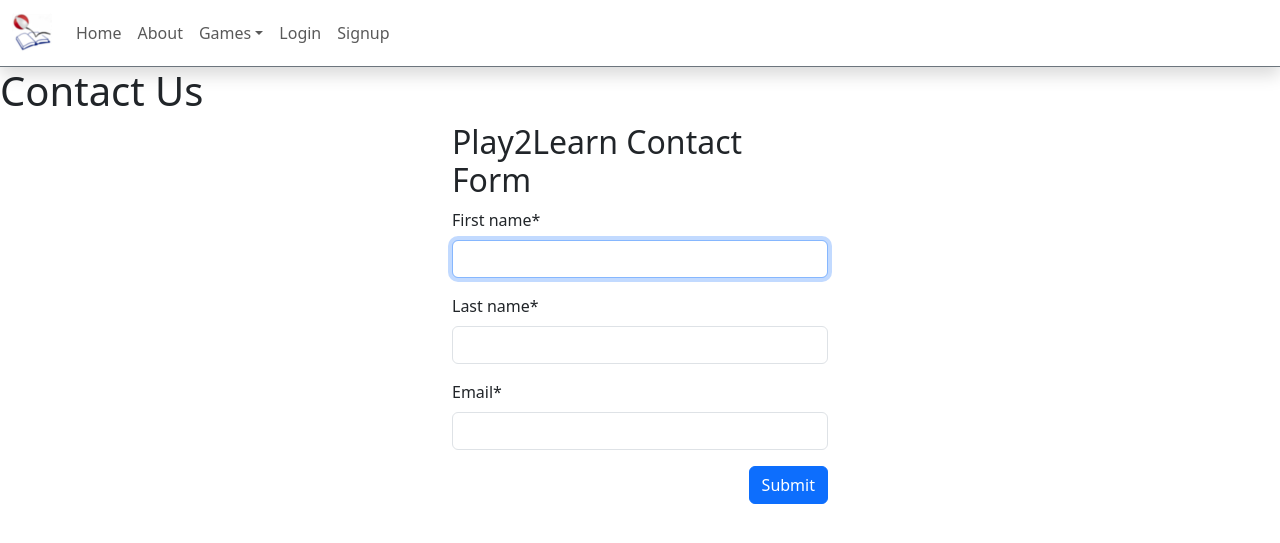
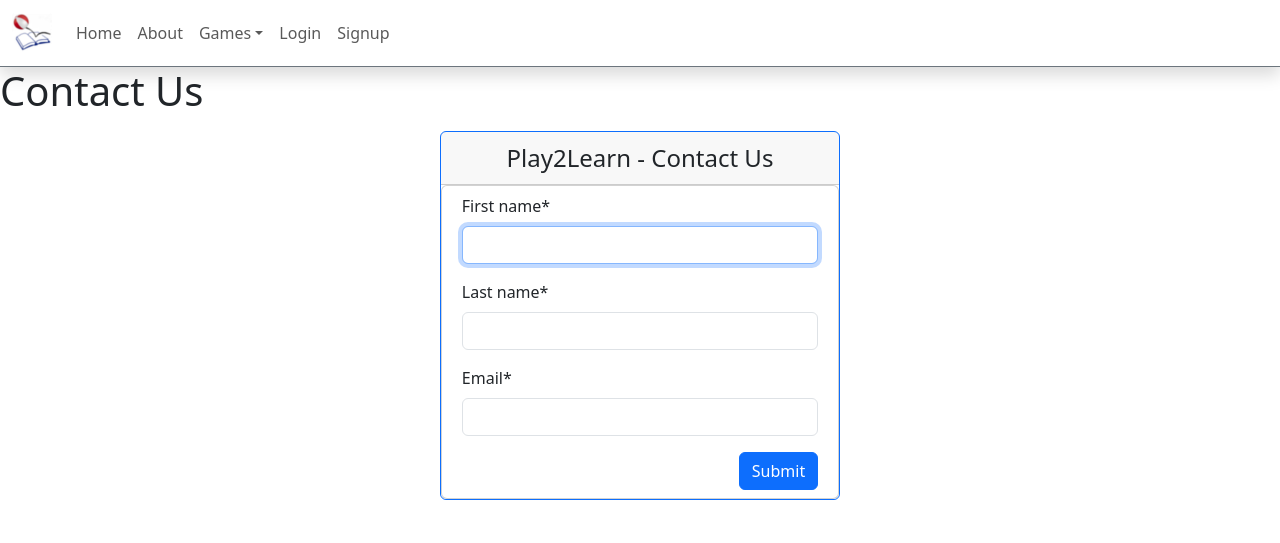
Before and after one commit to fewdn/play2learn-complete, a Django app: page /pages/contact-us/ in a window 1280 px wide. Shown: the top 543 px of the page. Run offline with Django 4.2, Linux system fonts and the light colour scheme; some libraries are stand-ins or nearby versions.

Commit message:
update style and layout of templates with forms

```diff
--- a/templates/_base.html
+++ b/templates/_base.html
@@ -36,8 +36,8 @@
                 <li><a class="dropdown-item" href="{% url 'games:math-facts' %}">Math Facts</a></li>
               </ul>
             </li>
-            <li class="nav-item"><a class="nav-link" href="account/login/">Login</a></li>
-            <li class="nav-item"><a class="nav-link" href="account/signup/">Signup</a></li>
+            <li class="nav-item"><a class="nav-link" href="/account/login/">Login</a></li>
+            <li class="nav-item"><a class="nav-link" href="/account/signup/">Signup</a></li>
           </ul>
         </div>
       </div>
--- a/templates/account/login.html
+++ b/templates/account/login.html
@@ -7,7 +7,7 @@
 <div class="card border-primary m-auto my-3" style="max-width:25rem">
   <div class="card-header text-center fs-4">Login</div>
   <div class="card body py-2">
-    <form method="post" class="m-auto">
+    <form method="post" class="m-auto" style="width:90%">
       {% csrf_token %}
       {{ form|crispy }}
       <button class="form-control btn btn-primary">Login</button>
--- a/templates/account/signup.html
+++ b/templates/account/signup.html
@@ -7,7 +7,7 @@
 <div class="card border-primary m-auto my-3" style="max-width:25rem">
   <div class="card-header text-center fs-4">Sign up for a free account</div>
   <div class="card body py-2">
-    <form method="post" class="m-auto">
+    <form method="post" class="m-auto" style="width:90%">
       {% csrf_token %}
       {{ form|crispy }}
       <button class="form-control btn btn-primary">Signup</button>
--- a/templates/pages/about-us.html
+++ b/templates/pages/about-us.html
@@ -3,7 +3,7 @@
 {% block title %}Home{% endblock %}
 {% block main %}
   <h1>About</h1>
-  <div class="container" style="width:400px;background-color:#dcb9f8">
+  <div class="container" style="max-width:40rem">
     <h2>About the Play2Learn Final Project</h2>
     <p>Students are given a Django template wired with a couple VueJS games.
        Students are tasked with using Django register new users, log them in and out,
--- a/templates/pages/contact-us.html
+++ b/templates/pages/contact-us.html
@@ -4,12 +4,14 @@
 {% block title %}Contact Us{% endblock %}
 {% block main %}
   <h1>Contact Us</h1>
-  <div class="container" style="width:400px;">
-    <h2>Play2Learn Contact Form</h2>
-    <form method="post">
-      {% csrf_token %}
-      {{ form|crispy }}
-      <button class="btn btn-primary float-end">Submit</button>
-    </form>
+  <div class="card border-primary m-auto my-3" style="max-width:25rem">
+    <div class="card-header text-center fs-4">Play2Learn - Contact Us</div>
+    <div class="card body py-2">
+      <form method="post" class="m-auto" style="width:90%;">
+        {% csrf_token %}
+        {{ form|crispy }}
+        <button class="btn btn-primary float-end">Submit</button>
+      </form>
+    </div>
   </div>
 {% endblock %}
--- a/templates/pages/homepage.html
+++ b/templates/pages/homepage.html
@@ -3,14 +3,14 @@
 {% block title %}Home{% endblock %}
 {% block main %}
   <h1>Homepage</h1>
-  <div class="container" style="width:400px;background-color:#dcb9f8">
+  <div class="container" style="width:400px;">
     <h2>Welcome to Play2Learn Final Project</h2>
     {% if reviews %}
       <p>Read about our user's experiences.</p>
       <div id="carouselReviews" class="carousel slide" data-bs-ride="carousel">
-        <div class="carousel-inner">
+        <div class="carousel-inner p-2" style="background-color:#dcb9f8">
           <!-- You must add the .active class to one of the slides to make the carousel visible -->
-          <div class="carousel-item active" data-bs-interval="100"><p> </p></div>
+          <div class="carousel-item active" data-bs-interval="100"><p>&nbsp; </p></div>
           {% for review in reviews %}
           <div class="carousel-item" data-bs-interval="5000">
             <p>{{ review.review }}</p>
```
